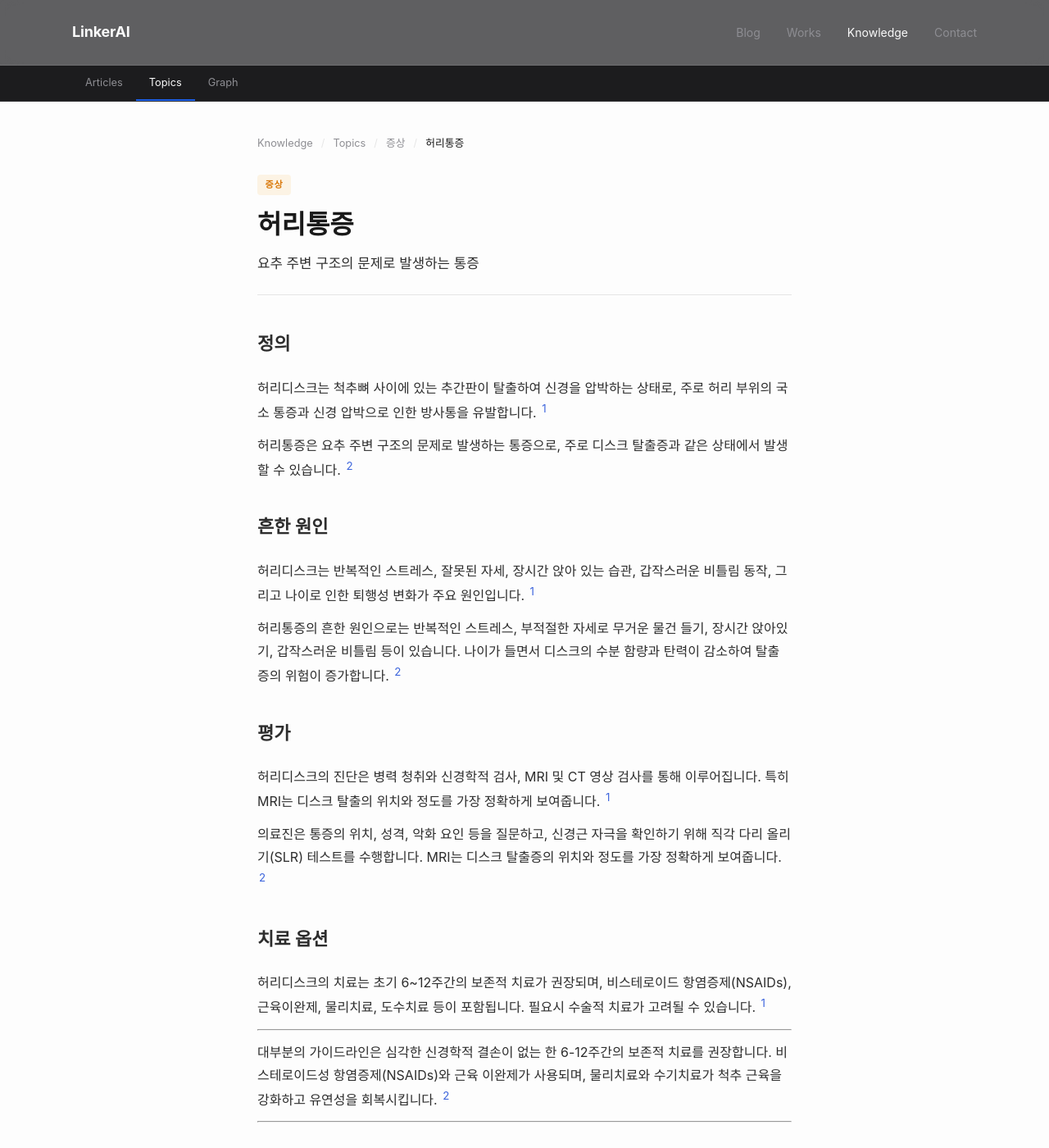
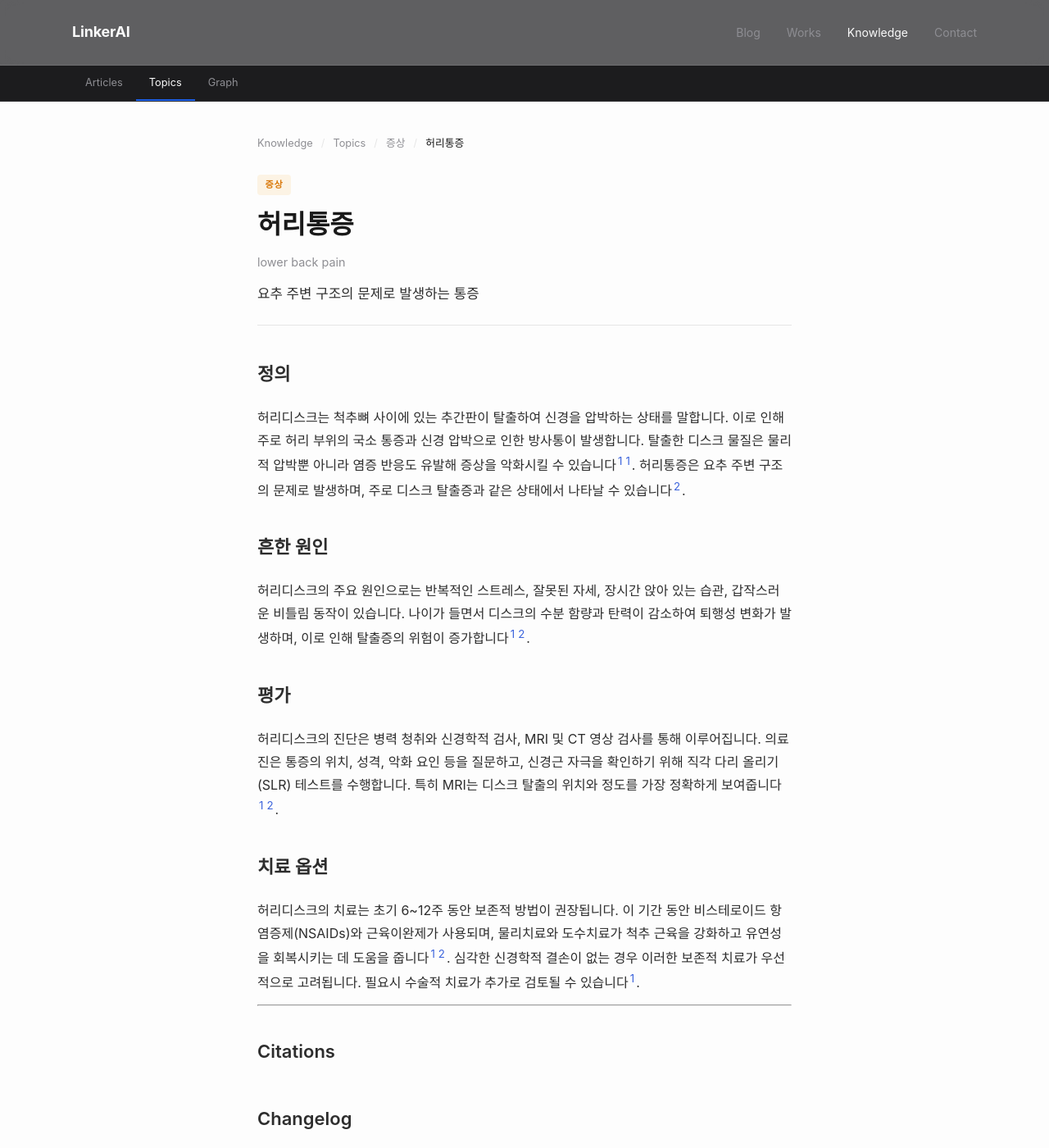
Before and after one commit to feelharmony/linkare-medical-knowledge, a Jekyll site: the page built from symptoms/lower-back-pain.md, in a window 1280 px wide and 1400 px high. Shown: the whole window at 82% size. Built offline with Jekyll 4.4.1, drawn with Linux system fonts in a browser that asks for light colours; some web fonts are replaced; some of the changed text lies outside the part shown.

Commit message:
auto-sync entity: 허리통증 (lower-back-pain) — finalize

```diff
--- a/symptoms/lower-back-pain.md
+++ b/symptoms/lower-back-pain.md
@@ -5,31 +5,22 @@ entity_type: symptom
 permalink: /symptoms/lower-back-pain/
 title: 허리통증
 description: 요추 주변 구조의 문제로 발생하는 통증
-last_reviewed: '2026-04-23'
+title_en: lower back pain
+last_reviewed: '2026-04-25'
 source_count: 2
-version: 3
+version: 4
 ---
 ## 정의
-허리디스크는 척추뼈 사이에 있는 추간판이 탈출하여 신경을 압박하는 상태로, 주로 허리 부위의 국소 통증과 신경 압박으로 인한 방사통을 유발합니다. [^1]
-
-허리통증은 요추 주변 구조의 문제로 발생하는 통증으로, 주로 디스크 탈출증과 같은 상태에서 발생할 수 있습니다. [^2]
+허리디스크는 척추뼈 사이에 있는 추간판이 탈출하여 신경을 압박하는 상태를 말합니다. 이로 인해 주로 허리 부위의 국소 통증과 신경 압박으로 인한 방사통이 발생합니다. 탈출한 디스크 물질은 물리적 압박뿐 아니라 염증 반응도 유발해 증상을 악화시킬 수 있습니다[^1][^1]. 허리통증은 요추 주변 구조의 문제로 발생하며, 주로 디스크 탈출증과 같은 상태에서 나타날 수 있습니다[^2].
 
 ## 흔한 원인
-허리디스크는 반복적인 스트레스, 잘못된 자세, 장시간 앉아 있는 습관, 갑작스러운 비틀림 동작, 그리고 나이로 인한 퇴행성 변화가 주요 원인입니다. [^1]
-
-허리통증의 흔한 원인으로는 반복적인 스트레스, 부적절한 자세로 무거운 물건 들기, 장시간 앉아있기, 갑작스러운 비틀림 등이 있습니다. 나이가 들면서 디스크의 수분 함량과 탄력이 감소하여 탈출증의 위험이 증가합니다. [^2]
+허리디스크의 주요 원인으로는 반복적인 스트레스, 잘못된 자세, 장시간 앉아 있는 습관, 갑작스러운 비틀림 동작이 있습니다. 나이가 들면서 디스크의 수분 함량과 탄력이 감소하여 퇴행성 변화가 발생하며, 이로 인해 탈출증의 위험이 증가합니다[^1][^2].
 
 ## 평가
-허리디스크의 진단은 병력 청취와 신경학적 검사, MRI 및 CT 영상 검사를 통해 이루어집니다. 특히 MRI는 디스크 탈출의 위치와 정도를 가장 정확하게 보여줍니다. [^1]
-
-의료진은 통증의 위치, 성격, 악화 요인 등을 질문하고, 신경근 자극을 확인하기 위해 직각 다리 올리기(SLR) 테스트를 수행합니다. MRI는 디스크 탈출증의 위치와 정도를 가장 정확하게 보여줍니다. [^2]
+허리디스크의 진단은 병력 청취와 신경학적 검사, MRI 및 CT 영상 검사를 통해 이루어집니다. 의료진은 통증의 위치, 성격, 악화 요인 등을 질문하고, 신경근 자극을 확인하기 위해 직각 다리 올리기(SLR) 테스트를 수행합니다. 특히 MRI는 디스크 탈출의 위치와 정도를 가장 정확하게 보여줍니다[^1][^2].
 
 ## 치료 옵션
-허리디스크의 치료는 초기 6~12주간의 보존적 치료가 권장되며, 비스테로이드 항염증제(NSAIDs), 근육이완제, 물리치료, 도수치료 등이 포함됩니다. 필요시 수술적 치료가 고려될 수 있습니다. [^1]
-
----
-
-대부분의 가이드라인은 심각한 신경학적 결손이 없는 한 6-12주간의 보존적 치료를 권장합니다. 비스테로이드성 항염증제(NSAIDs)와 근육 이완제가 사용되며, 물리치료와 수기치료가 척추 근육을 강화하고 유연성을 회복시킵니다. [^2]
+허리디스크의 치료는 초기 6~12주 동안 보존적 방법이 권장됩니다. 이 기간 동안 비스테로이드 항염증제(NSAIDs)와 근육이완제가 사용되며, 물리치료와 도수치료가 척추 근육을 강화하고 유연성을 회복시키는 데 도움을 줍니다[^1][^2]. 심각한 신경학적 결손이 없는 경우 이러한 보존적 치료가 우선적으로 고려됩니다. 필요시 수술적 치료가 추가로 검토될 수 있습니다[^1].
 
 ---
 
```
